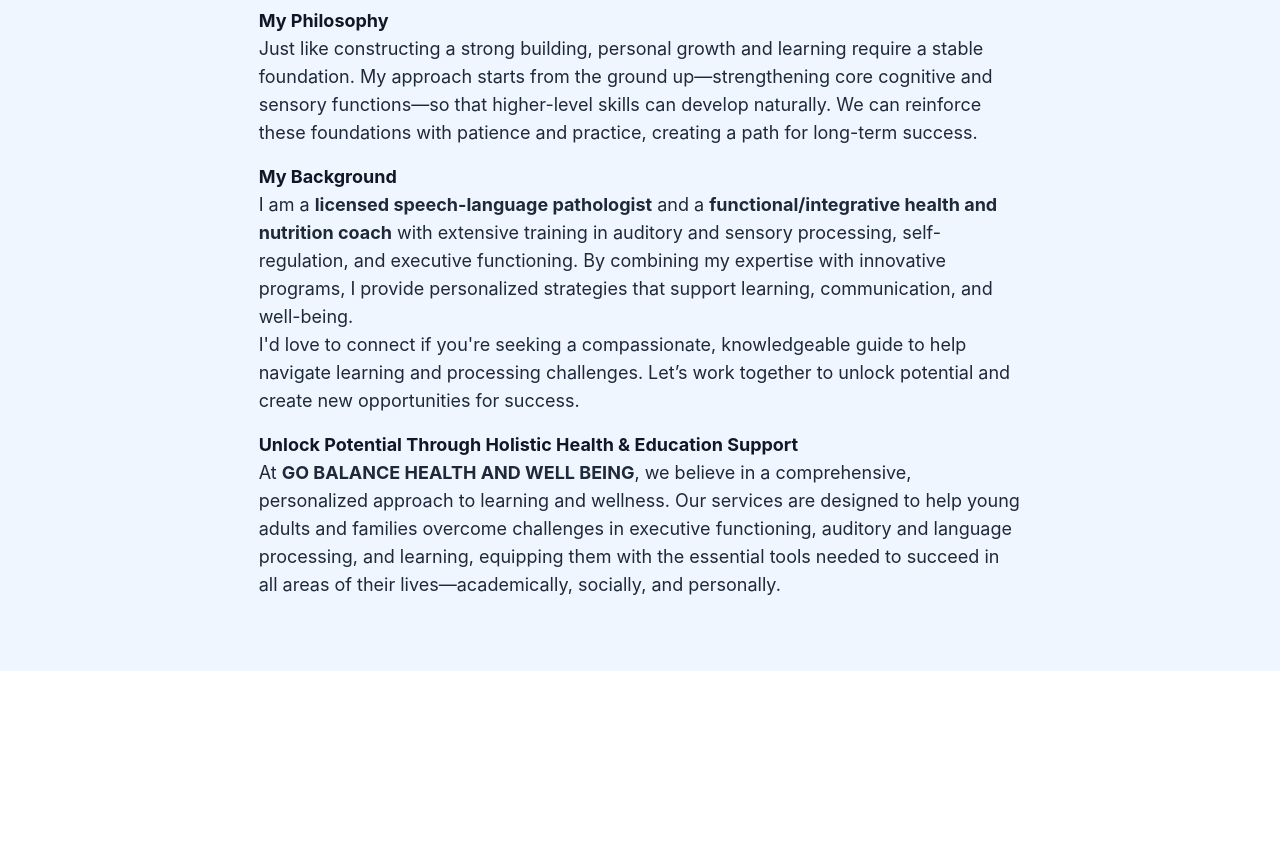
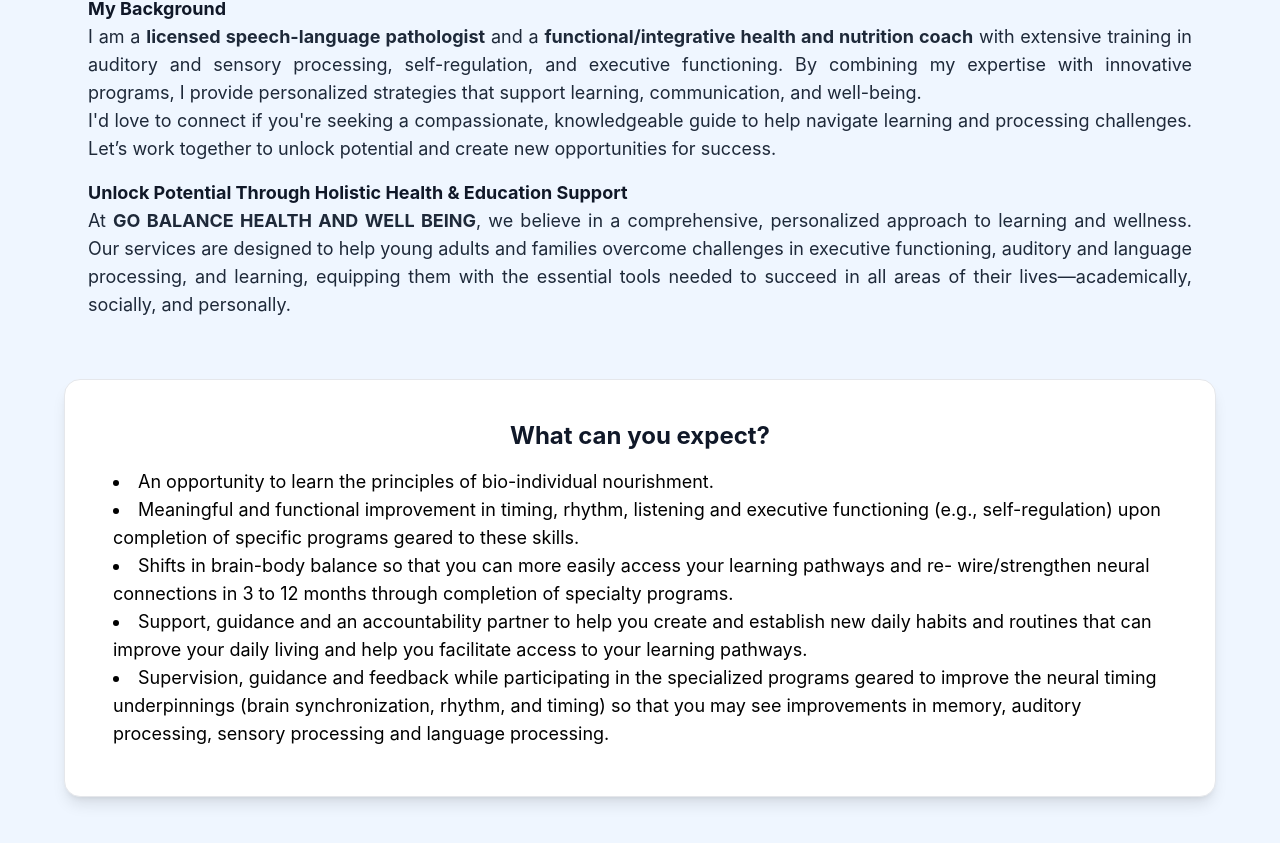
Before and after one commit to mtsahas/go-balance-app, a React (Vite) app: page /about in a window 1280 px wide. Shown: the part 749-1592 px from the top of the page. Before the commit the page ends 1420 px from the top, so only its background shows below. Built offline with nearby package versions, Linux system fonts and the light colour scheme.

Commit message:
Added What Can you expect? to About, fixed responsive styling on resources page

```diff
--- a/index.html
+++ b/index.html
@@ -2,7 +2,10 @@
 <html lang="en">
   <head>
     <meta charset="UTF-8" />
-    <meta name="viewport" content="width=device-width, initial-scale=1.0" />
+    <meta
+      name="viewport"
+      content="width=device-width, initial-scale=1, maximum-scale=1" />
+
     <title>Go Balance</title>
   </head>
   <body>
--- a/src/components/About.jsx
+++ b/src/components/About.jsx
@@ -1,7 +1,7 @@
 import React from "react";
 export function About() {
   return (
-    <div className="flex flex-col md:flex-row justify-center p-8 bg-blue-50">
+    <div className=" text-justify justify-center p-8 bg-blue-50">
       {/* <div className="w-full md:w-1/8 flex justify-center">
         <img
           src="./src/assets/headshot.jpg"
@@ -10,8 +10,8 @@
         />
       </div> */}
       {/* Right Column: Bio */}
-      <div className="w-full md:w-2/3 flex flex-col justify-center p-6">
-        <h1 className="text-3xl font-bold text-gray-900 mb-4">Cally Mushka</h1>
+      <div className="w-full flex flex-col justify-center p-6 max-w-6xl mx-auto">
+        <h1 className="text-3xl font-bold text-gray-900 mb-4">About Me</h1>
         <p className="text-lg text-gray-900 font-bold">
           Evaluator. Educator. Coach. Mom.
         </p>
@@ -83,6 +83,41 @@
           personally.
         </p>
       </div>
+
+      <div className="max-w-6xl mx-auto p-6 shadow-lg bg-white rounded-2xl border border-gray-200 m-5 justify-center items-center">
+        <h1 className="text-2xl font-bold text-center text-gray-900 p-4">
+          What can you expect?
+        </h1>
+        <ul className="list-disc list-inside text-lg text-left px-6 pb-6">
+          <li>
+            An opportunity to learn the principles of bio-individual
+            nourishment.
+          </li>
+          <li>
+            Meaningful and functional improvement in timing, rhythm, listening
+            and executive functioning (e.g., self-regulation) upon completion of
+            specific programs geared to these skills.
+          </li>
+          <li>
+            Shifts in brain-body balance so that you can more easily access your
+            learning pathways and re- wire/strengthen neural connections in 3 to
+            12 months through completion of specialty programs.
+          </li>
+          <li>
+            Support, guidance and an accountability partner to help you create
+            and establish new daily habits and routines that can improve your
+            daily living and help you facilitate access to your learning
+            pathways.
+          </li>
+          <li>
+            Supervision, guidance and feedback while participating in the
+            specialized programs geared to improve the neural timing
+            underpinnings (brain synchronization, rhythm, and timing) so that
+            you may see improvements in memory, auditory processing, sensory
+            processing and language processing.
+          </li>
+        </ul>
+      </div>
     </div>
   );
 }
--- a/src/components/Home.jsx
+++ b/src/components/Home.jsx
@@ -22,10 +22,10 @@
 
           <p className="italic font-serif relative mt-20 text-md sm:text-lg text-white bg-green-800 p-4 mx-4 rounded-md max-w-5xl">
             Restore Balance, Strengthen Neural Connections, and Unlock Learning
-            Pathways —Holistic Nourishment, Personalized Coaching, and Proven
-            Programs for Neuro-divergent Learners -- learners challenged with
-            focus, attention, listening, organization & planning-- to Grow,
-            Learn, and Live well{" "}
+            Pathways — Holistic Nourishment, Personalized Coaching, and Proven
+            Programs for Neuro-divergent Learners — helping young adults and
+            children with focus, attention, listening, organization & planning
+            challenges — to Grow, Learn, and Live well.{" "}
           </p>
         </div>
 
@@ -54,7 +54,7 @@
             your brain, heart, and gut—the gateway to better learning, more
             precise communication, and greater ease in everyday life.
           </p>
-          <div className="bg-sky-600 text-white rounded-lg shadow-sm max-w-4xl mx-auto p-3 m-5">
+          <div className="bg-sky-600 text-white rounded-lg shadow-sm max-w-3xl mx-auto p-3 m-5">
             <h2 className="text-2xl font-semibold mt-6 mb-4">The Keys:</h2>
             <p className="text-lg mb-6">
               Positive Beliefs - Nourishing Nutrition - A Safe and Supportive
@@ -77,7 +77,7 @@
         <IsThisYou />
 
         {/* Encouragement Section */}
-        <div className="p-6 my-6 bg-gray-200 rounded-lg shadow-md text-lg font-semibold text-gray-800 max-w-xl">
+        <div className="p-6 my-6 text-lg font-semibold text-gray-800 max-w-xl">
           Be diligent. Be faithful. Be hopeful. Be persistent. Be patient.
         </div>
       </div>
--- a/src/components/Resources.jsx
+++ b/src/components/Resources.jsx
@@ -234,14 +234,16 @@
     },
   ];
   return (
-    <div className="p-10 bg-blue-50">
+    <div className="bg-blue-50 w-screen">
       <div className="mb-10">
-        <h1 className="text-3xl font-bold text-center" id="books">
+        <h1 className="p-3 text-3xl font-bold text-center" id="books">
           Recommended Books
         </h1>
-        <div className="p-3 flex flex-row flex-wrap flex-col gap-8">
+        <div className="flex flex-row flex-wrap gap-5 sm:gap-8 text-center justify-center">
           {books.map((book, index) => (
-            <div key={index} className="p-3 h-70 w-50 sm:h-80 sm:w-60">
+            <div
+              key={index}
+              className="p-3 h-70 w-40 h-50 sm:w-50 sm:h-60 w-40 md:h-80 md:w-60">
               <img
                 className=" m-auto"
                 src={book.path}
@@ -251,7 +253,7 @@
           ))}
         </div>
       </div>
-      <div>
+      <div className="p-5">
         <h1 className="text-3xl text-center font-bold" id="websites">
           Informational Websites
         </h1>
```
